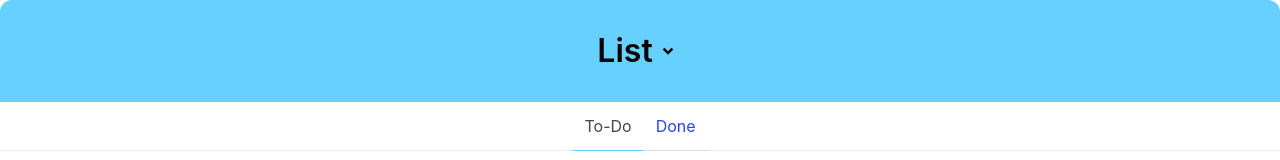
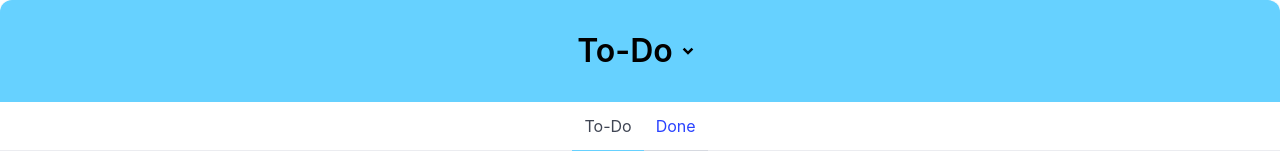
Before and after one commit to tgj/react-todos, a React (Create React App) app: page / in a window 1280 px wide. Shown: the top 160 px of the page. Built offline with nearby package versions, Linux system fonts and the light colour scheme.

Commit message:
Show name of current list

```diff
--- a/src/App.js
+++ b/src/App.js
@@ -214,7 +214,7 @@ function App() {
                   boxShadow: "none",
                 }}
               >
-                <h1 className="list-name">List</h1>
+                <h1 className="list-name">{current.name}</h1>
                 <RiArrowDropDownLine color="black" size={30} />
               </button>
             </div>
```
